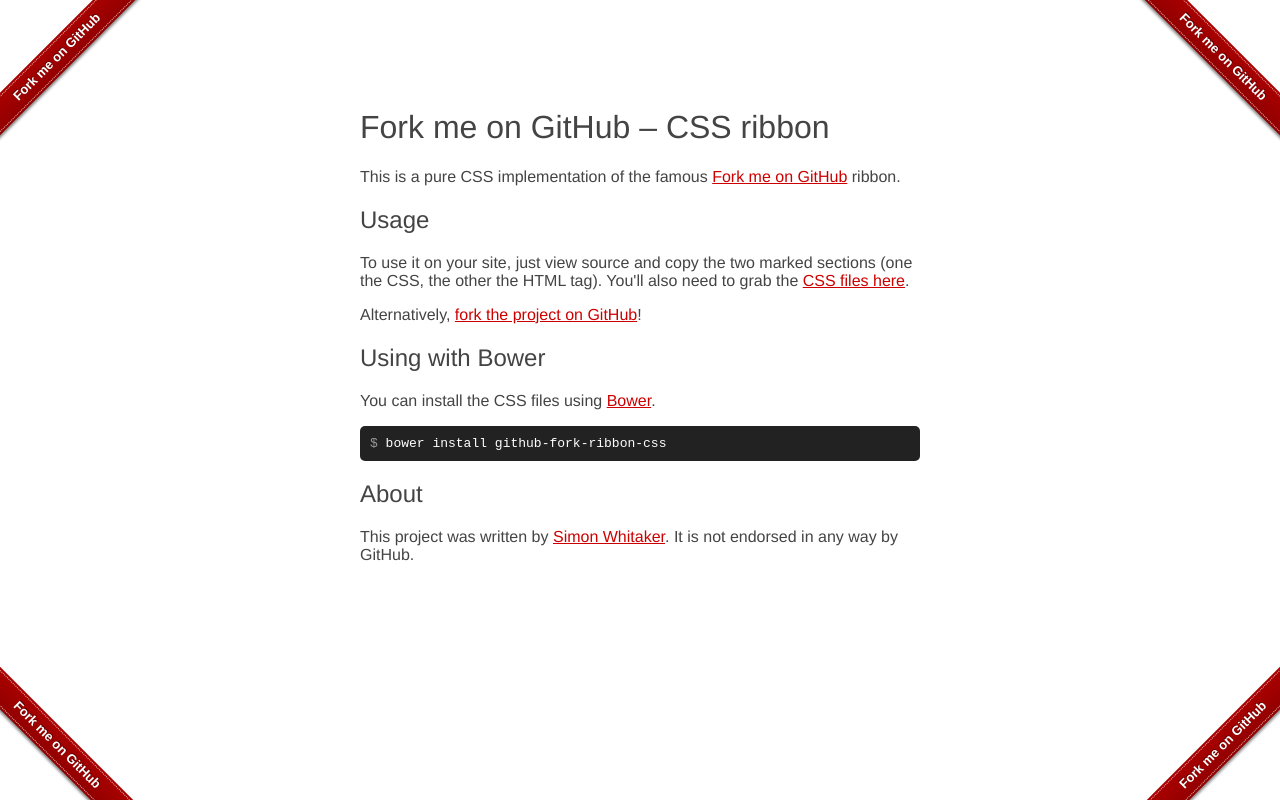
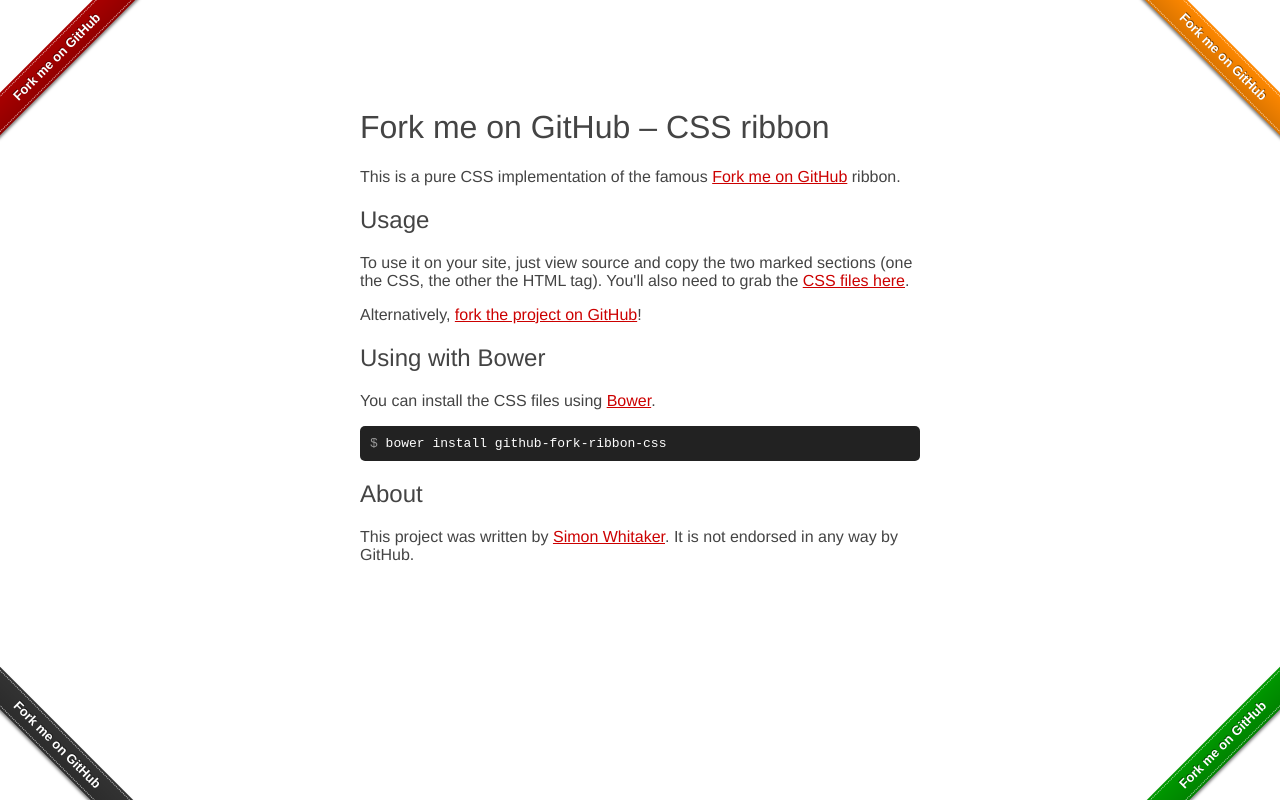
Before and after one commit to simonwhitaker/github-fork-ribbon-css, a plain HTML site: page index.html in a window 1280 px wide. Drawn offline with Linux system fonts and the light colour scheme.

Commit message:
Add color variants to demo page

```diff
--- a/index.html
+++ b/index.html
@@ -33,6 +33,19 @@
         }
         .content p {
             font-weight: 200;
+        }
+
+        /* The default background color is #c00 */
+        .right-bottom .github-fork-ribbon {
+            background-color: #090;
+        }
+
+        .right .github-fork-ribbon {
+            background-color: #f80;
+        }
+
+        .left-bottom .github-fork-ribbon {
+            background-color: #333;
         }
     </style>
 
```
